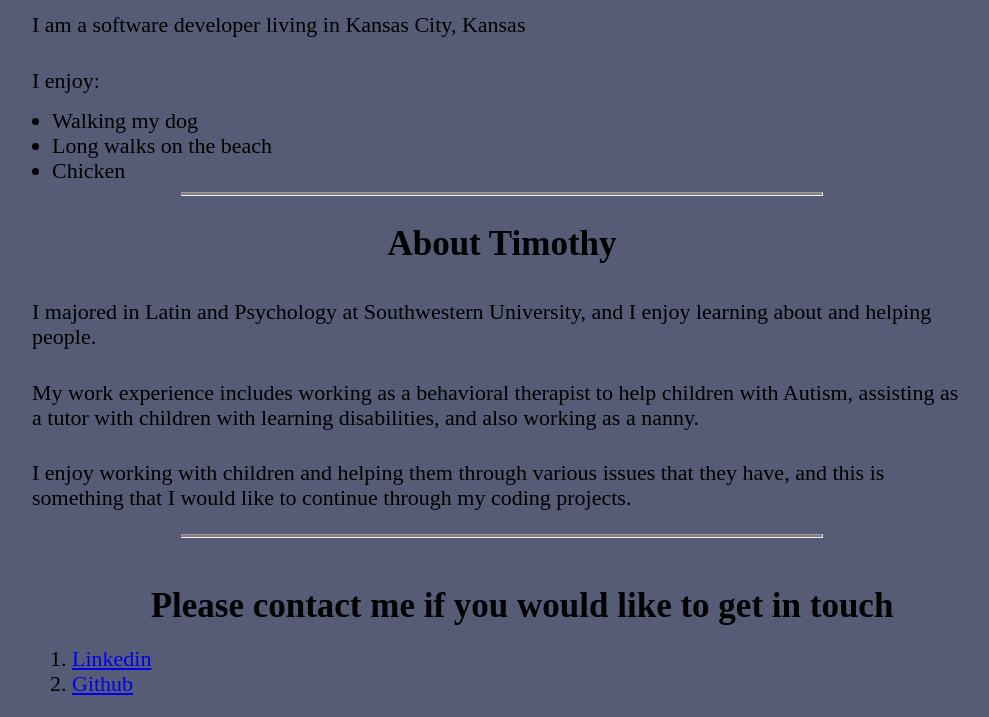
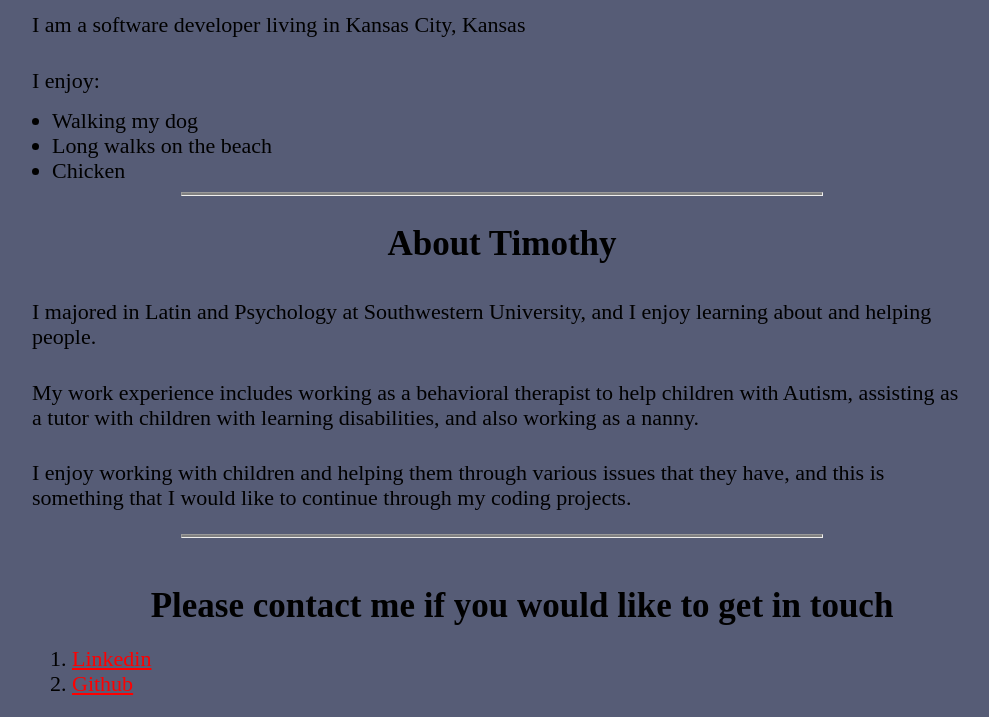
Before and after one commit to Kiineo/Thinkful-Website, a plain HTML site: page index.html in a window 1280 px wide. Shown: the part 778-1495 px from the top of the page, without its empty margins (138-1127 px from the left). Drawn offline with nearby package versions, Linux system fonts and the light colour scheme.

Commit message:
Update style.css

```diff
--- a/style.css
+++ b/style.css
@@ -73,6 +73,10 @@ p {
   margin: auto auto auto;
 }
 /* this is the settings for paragraphs*/
+
+a:link { color: red; } a:visited { color: green; } a:link:hover { color: blue; } a:visited:hover { color: yellow; }
+/* These are link Pseudo-classes*/
+
 footer {
   font-family: "sans-serif";
   font-size: 22px;
```
